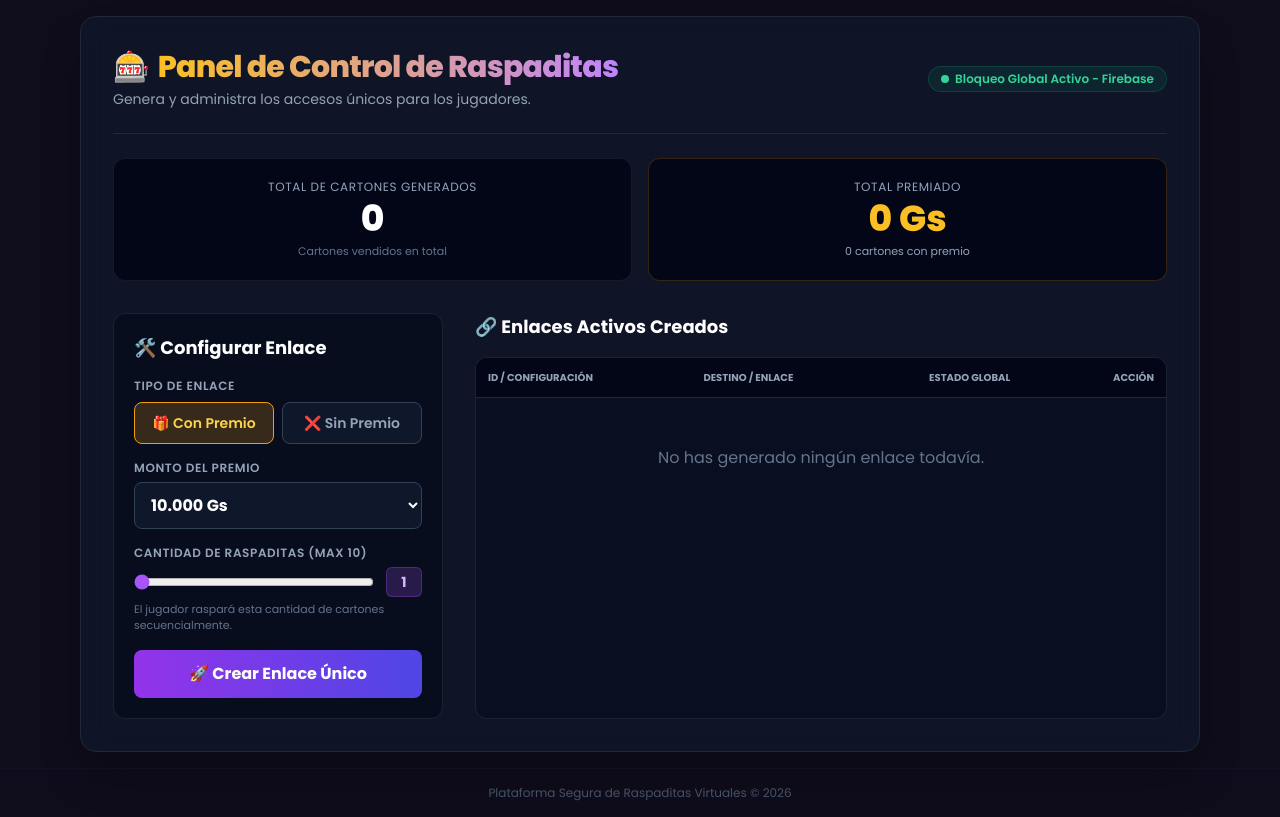
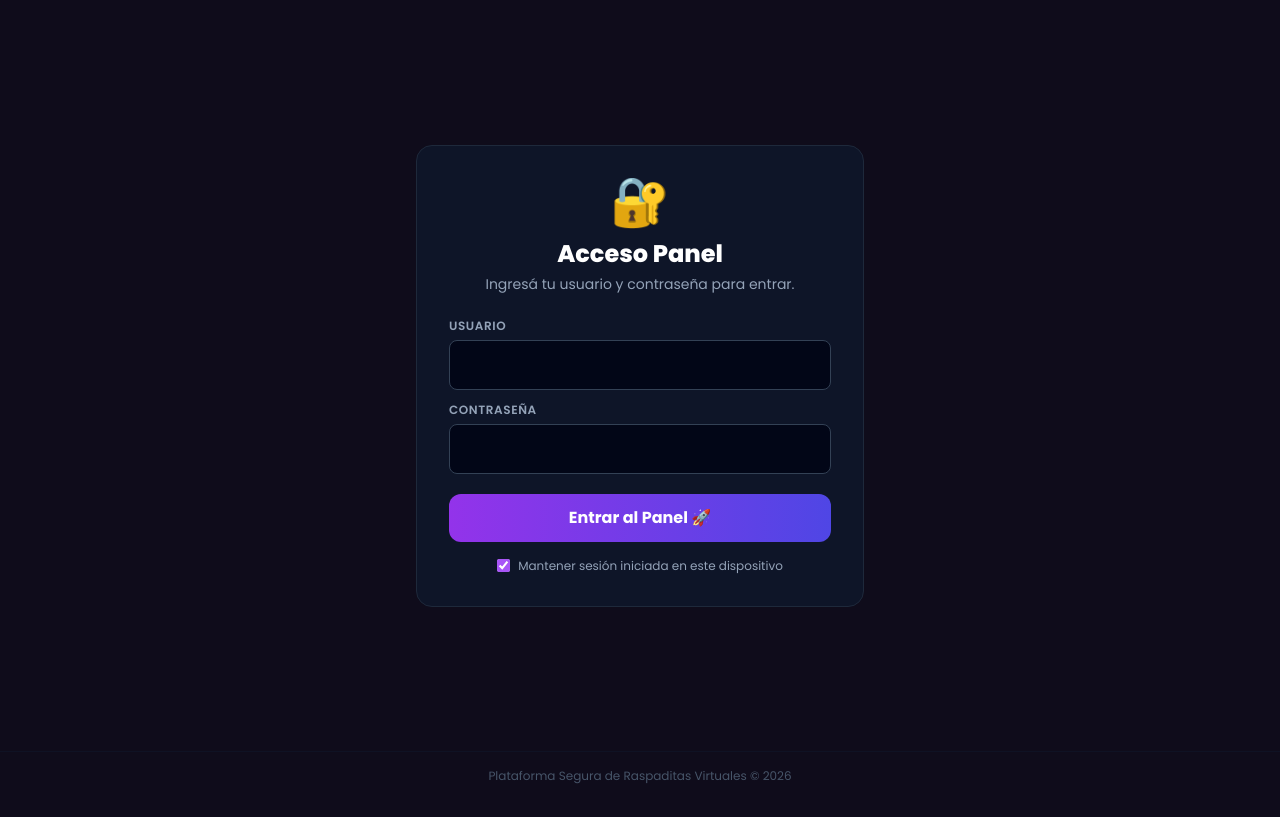
Before and after one commit to josevillarchocolate-oss/Raspaditas-Online., a plain HTML site: page index.html in a window 1280 px wide. Drawn offline with nearby package versions, Linux system fonts and the light colour scheme; no server answers.

Commit message:
Update index.html

```diff
--- a/index.html
+++ b/index.html
@@ -23,10 +23,30 @@ body{font-family:'Poppins',sans-serif;background-color:#0f0c1b;color:#f3f4f6}
 <body class="min-h-screen flex flex-col justify-between">
 <main class="flex-grow flex items-center justify-center p-4 w-full max-w-6xl mx-auto">
 
+<!-- ===== LOGIN ADMIN ===== -->
+<div id="login-view" class="w-full max-w-md bg-slate-900/90 rounded-2xl p-8 border border-slate-800 text-center hidden">
+<div class="text-5xl mb-3">🔐</div>
+<h2 class="text-2xl font-extrabold text-white">Acceso Panel</h2>
+<p class="text-slate-400 text-sm mt-1 mb-6">Ingresá tu usuario y contraseña para entrar.</p>
+<form id="login-form" autocomplete="off" onsubmit="event.preventDefault();doLogin();">
+<!-- campos trampa para que Chrome no autocomplete -->
+<input type="text" name="fake-user" autocomplete="username" style="position:absolute;opacity:0;height:0;width:0;pointer-events:none;" tabindex="-1" aria-hidden="true">
+<input type="password" name="fake-pass" autocomplete="current-password" style="position:absolute;opacity:0;height:0;width:0;pointer-events:none;" tabindex="-1" aria-hidden="true">
+<div class="space-y-3 text-left">
+<div><label class="block text-xs font-semibold text-slate-400 uppercase tracking-wider mb-1.5">Usuario</label><input id="login-user" type="text" name="usuario-panel-no-guardar" autocomplete="off" autocorrect="off" autocapitalize="off" spellcheck="false" placeholder="" value="" readonly onfocus="this.removeAttribute('readonly')" class="w-full bg-slate-950 border border-slate-700 rounded-lg px-3 py-3 text-white"></div>
+<div><label class="block text-xs font-semibold text-slate-400 uppercase tracking-wider mb-1.5">Contraseña</label><input id="login-pass" type="password" name="clave-panel-no-guardar" autocomplete="new-password" placeholder="" value="" readonly onfocus="this.removeAttribute('readonly')" class="w-full bg-slate-950 border border-slate-700 rounded-lg px-3 py-3 text-white"></div>
+</div>
+<p id="login-error" class="hidden text-rose-400 text-sm mt-3 font-semibold">Usuario o contraseña incorrectos.</p>
+<button type="submit" class="w-full bg-gradient-to-r from-purple-600 to-indigo-600 text-white font-bold py-3 rounded-xl mt-5">Entrar al Panel 🚀</button>
+<label class="flex items-center gap-2 justify-center text-xs text-slate-400 mt-4 cursor-pointer"><input id="login-remember" type="checkbox" checked class="accent-purple-500"> Mantener sesión iniciada en este dispositivo</label>
+</form>
+</div>
+<!-- ===== FIN LOGIN ADMIN ===== -->
+
 <div id="admin-view" class="w-full bg-slate-900/80 backdrop-blur-md rounded-2xl p-6 md:p-8 border border-slate-800 shadow-2xl hidden">
 <div class="flex flex-col md:flex-row justify-between items-start md:items-center border-b border-slate-800 pb-6 mb-6 gap-4">
 <div><h1 class="text-3xl font-extrabold tracking-tight text-white flex items-center gap-2">🎰 <span class="bg-clip-text text-transparent bg-gradient-to-r from-amber-400 to-purple-400">Panel de Control de Raspaditas</span></h1><p class="text-slate-400 text-sm mt-1">Genera y administra los accesos únicos para los jugadores.</p></div>
-<span class="bg-emerald-500/10 text-emerald-400 border border-emerald-500/20 px-3 py-1 rounded-full text-xs font-semibold flex items-center gap-1.5"><span class="w-2 h-2 rounded-full bg-emerald-400 animate-ping"></span> Bloqueo Global Activo - Firebase</span>
+<div class="flex items-center gap-2"><span class="bg-emerald-500/10 text-emerald-400 border border-emerald-500/20 px-3 py-1 rounded-full text-xs font-semibold flex items-center gap-1.5"><span class="w-2 h-2 rounded-full bg-emerald-400 animate-ping"></span> Bloqueo Global Activo - Firebase</span><button onclick="doLogout()" class="bg-slate-800 hover:bg-slate-700 text-slate-300 px-3 py-1.5 rounded-full text-xs font-semibold border border-slate-700">Cerrar sesión</button></div>
 </div>
 <div class="grid grid-cols-1 sm:grid-cols-2 gap-4 mb-8">
 <div class="bg-slate-950 p-5 rounded-xl border border-slate-800/60 text-center"><p class="text-xs text-slate-400 font-medium uppercase tracking-wider">Total de Cartones Generados</p><p id="stat-total" class="text-4xl font-black text-white mt-1">0</p><p class="text-[11px] text-slate-500 mt-1">Cartones vendidos en total</p></div>
@@ -96,6 +116,32 @@ body{font-family:'Poppins',sans-serif;background-color:#0f0c1b;color:#f3f4f6}
 <footer class="text-center py-4 text-xs text-slate-600 border-t border-slate-900/60">Plataforma Segura de Raspaditas Virtuales &copy; 2026</footer>
 
 <script>
+// ============ LOGIN ADMIN ============
+const ADMIN_USER = "raspaditas19";
+const ADMIN_PASS = "190419";
+function isAdminLogged(){ return localStorage.getItem('raspadita_admin_session')==='ok'; }
+function doLogin(){
+  let u = document.getElementById('login-user').value.trim();
+  let p = document.getElementById('login-pass').value;
+  if(u===ADMIN_USER && p===ADMIN_PASS){
+    if(document.getElementById('login-remember').checked){ localStorage.setItem('raspadita_admin_session','ok'); } else { sessionStorage.setItem('raspadita_admin_session','ok'); }
+    document.getElementById('login-error').classList.add('hidden');
+    document.getElementById('login-view').classList.add('hidden');
+    loadAdminView();
+  } else {
+    document.getElementById('login-error').classList.remove('hidden');
+  }
+}
+function doLogout(){
+  localStorage.removeItem('raspadita_admin_session');
+  sessionStorage.removeItem('raspadita_admin_session');
+  document.getElementById('admin-view').classList.add('hidden');
+  document.getElementById('login-view').classList.remove('hidden');
+  document.getElementById('login-user').value='';
+  document.getElementById('login-pass').value='';
+}
+// ============ FIN LOGIN ADMIN ============
+
 // ============ FIREBASE - YA CONFIGURADO ============
 const firebaseConfig = {
   apiKey: "AIzaSyAxW-J1Rn70S4Bv5cVWtY5h7peSJ3Uo8V8",
@@ -106,7 +152,6 @@ const firebaseConfig = {
   messagingSenderId: "930757147695",
   appId: "1:930757147695:web:d4cd3f1713f215042a9ada"
 };
-// ================================================================
 let dbFirebase = null;
 try{
   firebase.initializeApp(firebaseConfig);
@@ -138,8 +183,6 @@ function showFinishedScreen(id, won, prizeAmount){
   }
   document.getElementById('finished-code').innerText='Código: '+id;
 }
-
-// FIREBASE: Marcar usado en la nube para TODOS los dispositivos
 function marcarUsadoEnNube(id, won, prize){
   saveFinished(id, {won:won, prize:prize});
   if(dbFirebase){
@@ -158,10 +201,9 @@ function consultarNube(id, callback){
     else callback(null);
   }).catch(()=>callback(null));
 }
-
 let currentGenerationTypeWithPrize=true,selectedCartonIndex=null,activeGameLink=null,activeCardIndex=0,isScratchingFinished=false,scratchCanvas=document.getElementById('scratch-canvas'),scratchCtx=scratchCanvas?scratchCanvas.getContext('2d'):null,isDrawing=false,lastX=0,lastY=0;
 const POOL_SIMBOLOS=['🐶','🐱','🦁','🐯','🐼','🐻','🦊','🐰','🐵'],POOL_MONTOS=['5.000','10.000','20.000','50.000','100.000','500.000','1.000.000','3.000.000','5.000.000'];
-window.onload=function(){let p=new URLSearchParams(location.search),t=p.get('card');if(t)loadPlayerView(t);else loadAdminView()};
+window.onload=function(){let p=new URLSearchParams(location.search),t=p.get('card');if(t)loadPlayerView(t);else if(isAdminLogged() || sessionStorage.getItem('raspadita_admin_session')==='ok') loadAdminView(); else {document.getElementById('login-view').classList.remove('hidden');document.getElementById('login-user').value='';document.getElementById('login-pass').value='';}};
 function loadAdminView(){
   document.getElementById('admin-view').classList.remove('hidden');updateAdminStatsDisplay();renderLinksTable();
   if(dbFirebase){
```
